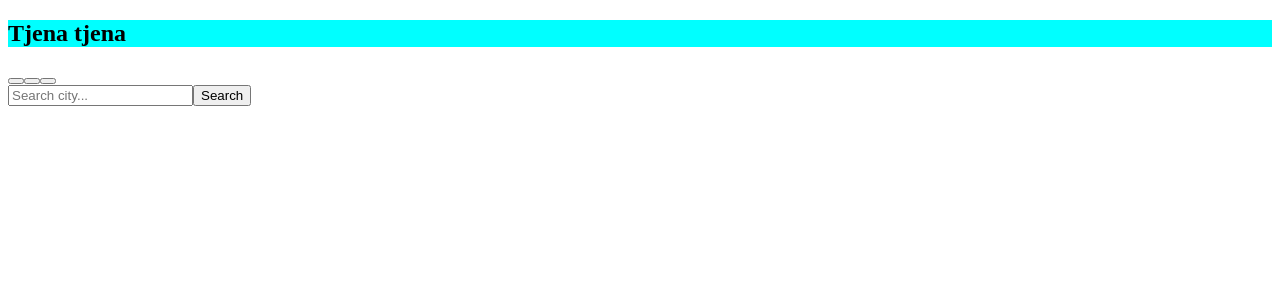
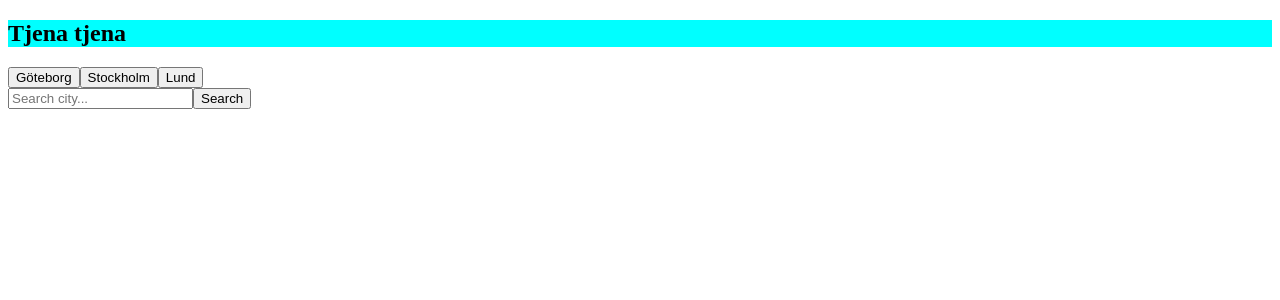
Before and after one commit to nilsson46/weather-app-vue, a Vue app in the folder weather-app/: page / in a window 1280 px wide. Before the commit this address had no page. Shown: the top 300 px of the page. Built offline with nearby package versions, Linux system fonts and the light colour scheme.

Commit message:
Started to look nice, but with some buggs

```diff
--- a/weather-app/src/App.vue
+++ b/weather-app/src/App.vue
@@ -24,7 +24,7 @@ import OldSearches from "./components/OldSearches.vue";
     const noLocationFound = ref("");
     const latestSearches = ref<string[]>([]);
     const maxLatesetSearches = 3;
-
+    const standardCities = ["Göteborg", "Stockholm", "Lund"]
 
 
 const handleWeatherDetail = async () => {
@@ -87,6 +87,10 @@ const firstSearch1 = computed(() => latestSearches.value[0]);
 const secondSearch = computed(() => latestSearches.value[1]);
 const thirdSearch = computed(() => latestSearches.value[2]);
 
+if (latestSearches.value.length === 0) {
+  latestSearches.value.push(...standardCities)
+}
+
 </script>
 
 <template>
```
